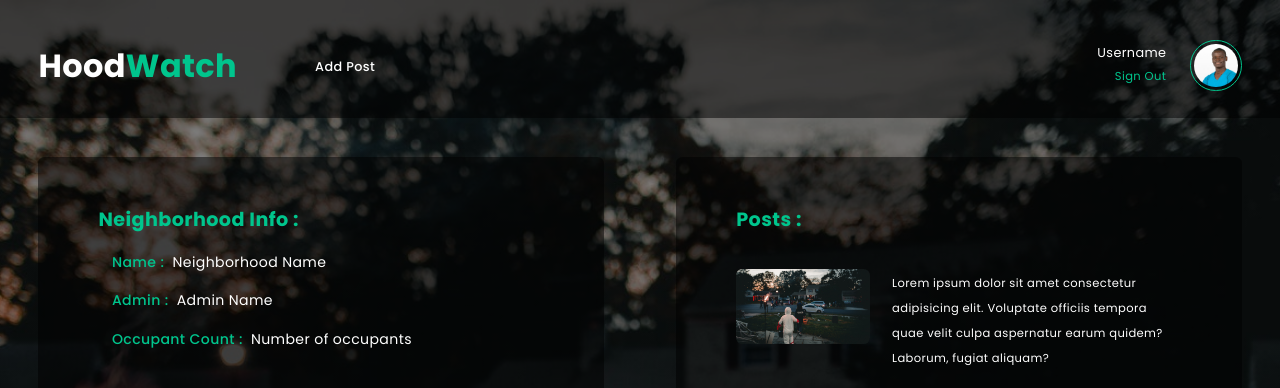
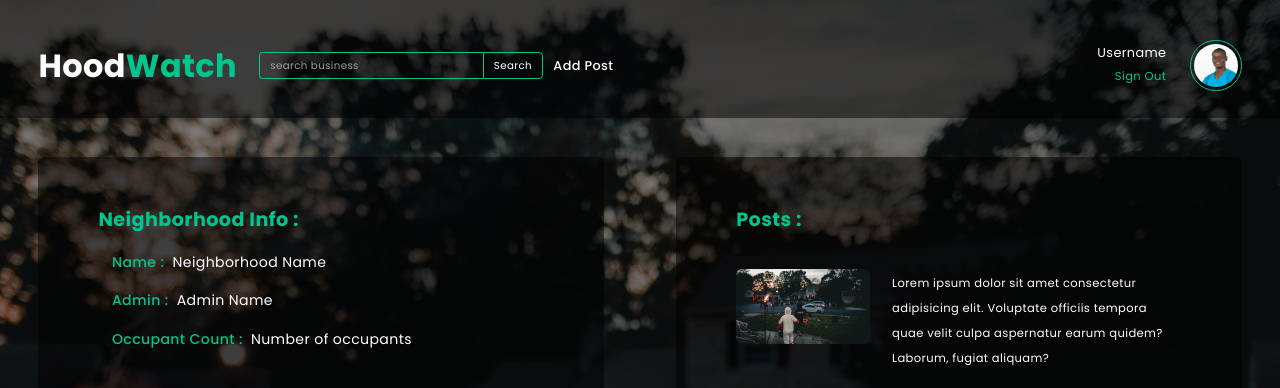
Before and after one commit to cheeks-cloud/hoodwatch, a Django app: page / in a window 1280 px wide. Shown: the top 388 px of the page. Run offline with Django 4.2, Linux system fonts and the light colour scheme; the visitor is signed in with stand-in values (Sample User, id 1).

Commit message:
style: add the search form to the top bar

```diff
--- a/neighborhood/static/neighborhood/css/index.css
+++ b/neighborhood/static/neighborhood/css/index.css
@@ -88,7 +88,7 @@ main header .left {
 }
 
 main header .left .logo {
-  width: 30%;
+  width: 25%;
   margin-right: 10%;
 }
 
@@ -106,7 +106,7 @@ main header .left .logo a h1 span {
 }
 
 main header .left .links {
-  width: 70%;
+  width: 20%;
 }
 
 main header .left .links ul {
@@ -124,21 +124,83 @@ main header .left .links ul {
 
 main header .left .links ul li {
   margin: 0 10%;
-}
-
-main header .left .links ul li a {
   text-decoration: none;
   color: #fff;
   -webkit-transition: 0.2s ease-in-out;
   transition: 0.2s ease-in-out;
   font-size: 1vw;
   font-weight: 500;
+  cursor: pointer;
 }
 
-main header .left .links ul li a:hover {
+main header .left .links ul li:hover {
   color: #00c58d;
   -webkit-transition: 0.2s ease-in-out;
   transition: 0.2s ease-in-out;
+}
+
+main header .left .search {
+  width: 55%;
+  margin-left: 5%;
+  display: -webkit-box;
+  display: -ms-flexbox;
+  display: flex;
+  -webkit-box-align: center;
+      -ms-flex-align: center;
+          align-items: center;
+  -webkit-box-pack: start;
+      -ms-flex-pack: start;
+          justify-content: flex-start;
+}
+
+main header .left .search form {
+  display: -webkit-box;
+  display: -ms-flexbox;
+  display: flex;
+  -webkit-box-align: center;
+      -ms-flex-align: center;
+          align-items: center;
+  -webkit-box-pack: center;
+      -ms-flex-pack: center;
+          justify-content: center;
+}
+
+main header .left .search form input {
+  padding: 2% 4%;
+  outline: none;
+  border-radius: 0.3vw 0 0 0.3vw;
+  border: 0.1vw solid #00c58d;
+  border-width: 0.1vw 0 0.1vw 0.1vw;
+  background-color: transparent;
+  font-size: 0.8vw;
+  color: #fff;
+}
+
+main header .left .search form input::-webkit-input-placeholder {
+  color: #9c9c9c;
+}
+
+main header .left .search form input:-ms-input-placeholder {
+  color: #9c9c9c;
+}
+
+main header .left .search form input::-ms-input-placeholder {
+  color: #9c9c9c;
+}
+
+main header .left .search form input::placeholder {
+  color: #9c9c9c;
+}
+
+main header .left .search form input[type="submit"] {
+  border-width: 0.1vw;
+  border-radius: 0 0.3vw 0.3vw 0;
+  cursor: pointer;
+}
+
+main header .left .search form input[type="submit"]:hover {
+  color: #fff;
+  background-color: #00c58d;
 }
 
 main header .right {
--- a/neighborhood/static/neighborhood/css/index.scss
+++ b/neighborhood/static/neighborhood/css/index.scss
@@ -29,7 +29,7 @@ main {
       align-items: center;
       justify-content: flex-start;
       .logo {
-        width: 30%;
+        width: 25%;
         margin-right: 10%;
         a {
           text-decoration: none;
@@ -43,7 +43,7 @@ main {
         }
       }
       .links {
-        width: 70%;
+        width: 20%;
         ul {
           display: flex;
           align-items: center;
@@ -51,16 +51,49 @@ main {
           list-style: none;
           li {
             margin: 0 10%;
-            a {
             text-decoration: none;
             color: #fff;
             transition: 0.2s ease-in-out;
             font-size: 1vw;
             font-weight: 500;
+            cursor: pointer;
             &:hover {
               color: $primary_color;
               transition: 0.2s ease-in-out;
             }
+          }
+        }
+      }
+      .search {
+        width: 55%;
+        margin-left: 5%;
+        display: flex;
+        align-items: center;
+        justify-content: flex-start;
+        form {
+          display: flex;
+          align-items: center;
+          justify-content: center;
+          input {
+            padding: 2% 4%;
+            outline: none;
+            border-radius: 0.3vw 0 0 0.3vw;
+            border: 0.1vw solid $primary_color;
+            border-width: 0.1vw 0 0.1vw 0.1vw;
+            background-color: transparent;
+            font-size: 0.8vw;
+            color: #fff;
+            &::placeholder {
+              color: rgb(156, 156, 156);
+            }
+          }
+          input[type="submit"] {
+            border-width: 0.1vw;
+            border-radius: 0 0.3vw 0.3vw 0;
+            cursor: pointer;
+            &:hover {
+              color: #fff;
+              background-color: $primary_color;
             }
           }
         }
--- a/neighborhood/templates/neighborhood/index.html
+++ b/neighborhood/templates/neighborhood/index.html
@@ -22,9 +22,16 @@
               <h1>Hood<span>Watch</span></h1></a
             >
           </div>
+          <div class="search">
+            <form action="">
+              {% csrf_token %}
+              <input type="text" placeholder="search business" />
+              <input type="submit" value="Search" />
+            </form>
+          </div>
           <div class="links">
             <ul>
-              <li><a href="">Add Post</a></li>
+              <li>Add Post</li>
             </ul>
           </div>
         </div>
```
Also changed, not shown: 1 other file. Lines whose indentation alone changed are shown as unchanged.
